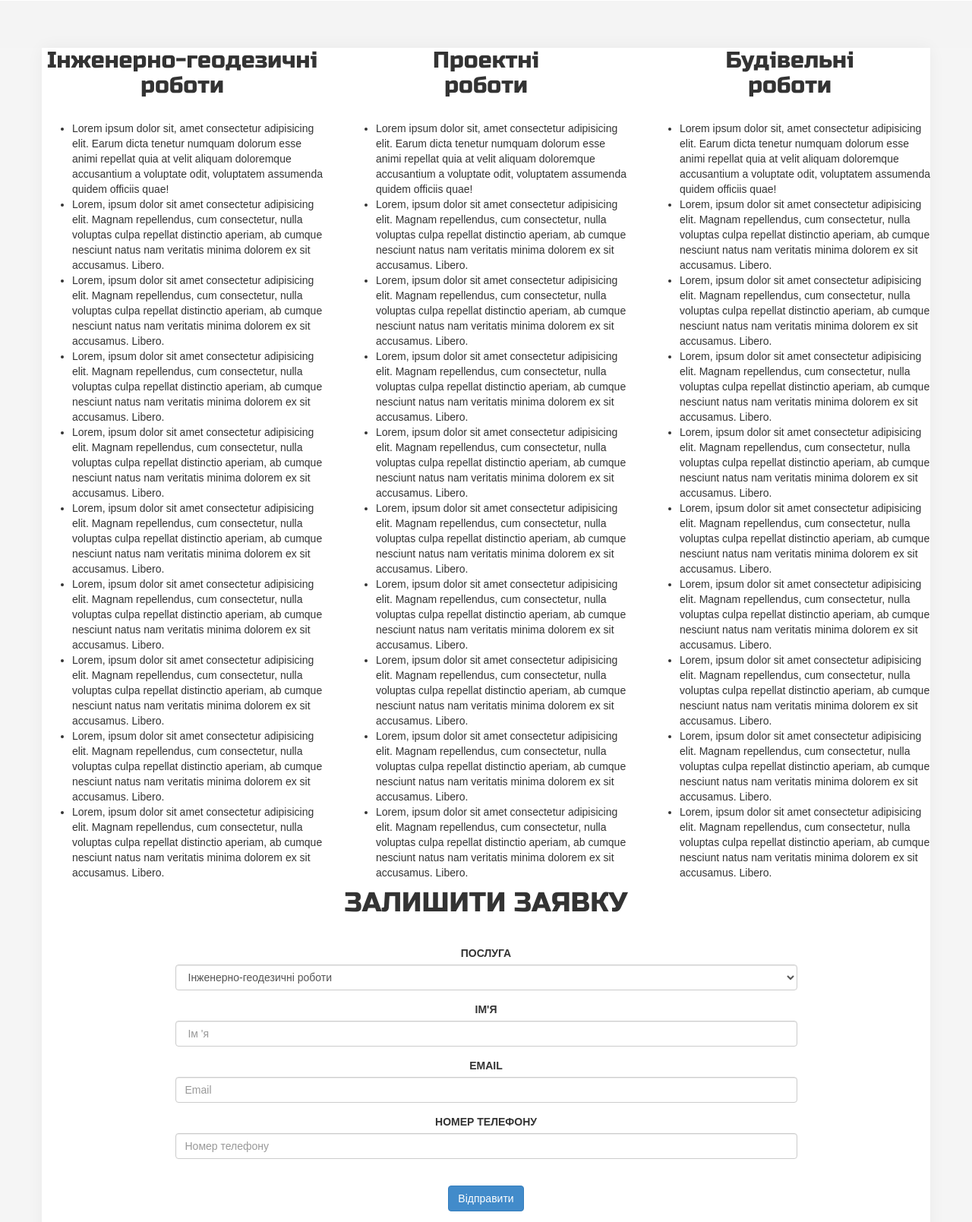
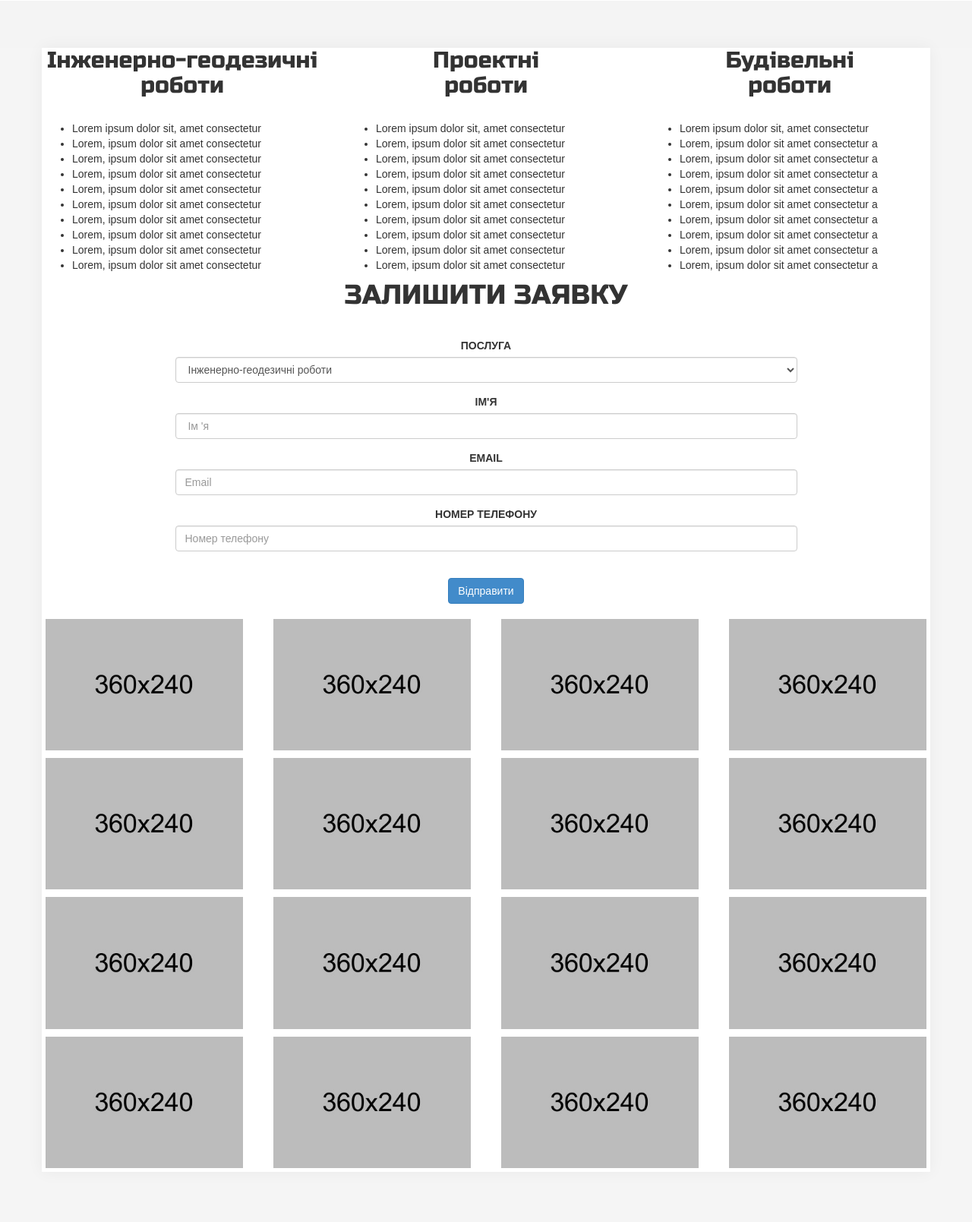
Before and after one commit to igorprots/landing-fop-ivanyuk, a PHP site: page / in a window 1280 px wide. Shown: the part 799-2408 px from the top of the page at 76% size. Run offline with PHP 8.4, Linux system fonts and the light colour scheme; some libraries are stand-ins or nearby versions.

Commit message:
Fix service-list

```diff
--- a/css/main.css
+++ b/css/main.css
@@ -469,6 +469,9 @@ footer {
     header {
         margin: 0;
     }
+    .header {
+        margin-top: -15px;
+    }
     .navbar {
         min-height: 78vh;
         background: url(/img/bg/header-bg.jpg) no-repeat;
@@ -493,6 +496,9 @@ footer {
 }
 
 @media (min-width: 302px) and (max-width:480px) {
+    .header {
+        margin-top: -15px;
+    }
     .contacts-footer {
         display: flex;
         flex-direction: column;
--- a/index.html
+++ b/index.html
@@ -26,7 +26,7 @@
 
 <body>
     <header>
-        <div class="row ">
+        <div class="row header">
             <div class="navbar">
                 <div class="navbar-header">
                     <button class="navbar-toggle collapsed" data-target=".navbar-collapse" data-toggle="collapse" type="button"><span class="sr-only">Toggle navigation</span>
@@ -80,67 +80,57 @@
                         <h2 class=" text-center text-uppercase ">Iнженерно-геодезичнi роботи
                         </h2>
                         <ul>
-                            <li>Lorem ipsum dolor sit, amet consectetur adipisicing elit. Earum dicta tenetur numquam dolorum esse animi repellat quia at velit aliquam doloremque accusantium a voluptate odit, voluptatem assumenda quidem officiis quae!
-                            </li>
-                            <li>Lorem, ipsum dolor sit amet consectetur adipisicing elit. Magnam repellendus, cum consectetur, nulla voluptas culpa repellat distinctio aperiam, ab cumque nesciunt natus nam veritatis minima dolorem ex sit accusamus. Libero.
-                            </li>
-                            <li>Lorem, ipsum dolor sit amet consectetur adipisicing elit. Magnam repellendus, cum consectetur, nulla voluptas culpa repellat distinctio aperiam, ab cumque nesciunt natus nam veritatis minima dolorem ex sit accusamus. Libero.
-                            </li>
-                            <li>Lorem, ipsum dolor sit amet consectetur adipisicing elit. Magnam repellendus, cum consectetur, nulla voluptas culpa repellat distinctio aperiam, ab cumque nesciunt natus nam veritatis minima dolorem ex sit accusamus. Libero.
-                            </li>
-                            <li>Lorem, ipsum dolor sit amet consectetur adipisicing elit. Magnam repellendus, cum consectetur, nulla voluptas culpa repellat distinctio aperiam, ab cumque nesciunt natus nam veritatis minima dolorem ex sit accusamus. Libero.
-                            </li>
-                            <li>Lorem, ipsum dolor sit amet consectetur adipisicing elit. Magnam repellendus, cum consectetur, nulla voluptas culpa repellat distinctio aperiam, ab cumque nesciunt natus nam veritatis minima dolorem ex sit accusamus. Libero.
-                            </li>
-                            <li>Lorem, ipsum dolor sit amet consectetur adipisicing elit. Magnam repellendus, cum consectetur, nulla voluptas culpa repellat distinctio aperiam, ab cumque nesciunt natus nam veritatis minima dolorem ex sit accusamus. Libero.
-                            </li>
-                            <li>Lorem, ipsum dolor sit amet consectetur adipisicing elit. Magnam repellendus, cum consectetur, nulla voluptas culpa repellat distinctio aperiam, ab cumque nesciunt natus nam veritatis minima dolorem ex sit accusamus. Libero.
-                            </li>
-                            <li>Lorem, ipsum dolor sit amet consectetur adipisicing elit. Magnam repellendus, cum consectetur, nulla voluptas culpa repellat distinctio aperiam, ab cumque nesciunt natus nam veritatis minima dolorem ex sit accusamus. Libero.
-                            </li>
-                            <li>Lorem, ipsum dolor sit amet consectetur adipisicing elit. Magnam repellendus, cum consectetur, nulla voluptas culpa repellat distinctio aperiam, ab cumque nesciunt natus nam veritatis minima dolorem ex sit accusamus. Libero.
-                            </li>
+                            <li>Lorem ipsum dolor sit, amet consectetur </li>
+                            <li>Lorem, ipsum dolor sit amet consectetur </li>
+                            <li>Lorem, ipsum dolor sit amet consectetur </li>
+                            <li>Lorem, ipsum dolor sit amet consectetur </li>
+                            <li>Lorem, ipsum dolor sit amet consectetur </li>
+                            <li>Lorem, ipsum dolor sit amet consectetur </li>
+                            <li>Lorem, ipsum dolor sit amet consectetur </li>
+                            <li>Lorem, ipsum dolor sit amet consectetur </li>
+                            <li>Lorem, ipsum dolor sit amet consectetur </li>
+                            <li>Lorem, ipsum dolor sit amet consectetur </li>
                         </ul>
                     </div>
                     <div class="col-lg-4 mr-auto">
                         <h2 class=" text-center text-uppercase ">Проектнi <br>роботи
                         </h2>
                         <ul>
-                            <li>Lorem ipsum dolor sit, amet consectetur adipisicing elit. Earum dicta tenetur numquam dolorum esse animi repellat quia at velit aliquam doloremque accusantium a voluptate odit, voluptatem assumenda quidem officiis quae!</li>
-                            <li>Lorem, ipsum dolor sit amet consectetur adipisicing elit. Magnam repellendus, cum consectetur, nulla voluptas culpa repellat distinctio aperiam, ab cumque nesciunt natus nam veritatis minima dolorem ex sit accusamus. Libero.</li>
-                            <li>Lorem, ipsum dolor sit amet consectetur adipisicing elit. Magnam repellendus, cum consectetur, nulla voluptas culpa repellat distinctio aperiam, ab cumque nesciunt natus nam veritatis minima dolorem ex sit accusamus. Libero.</li>
-                            <li>Lorem, ipsum dolor sit amet consectetur adipisicing elit. Magnam repellendus, cum consectetur, nulla voluptas culpa repellat distinctio aperiam, ab cumque nesciunt natus nam veritatis minima dolorem ex sit accusamus. Libero.</li>
-                            <li>Lorem, ipsum dolor sit amet consectetur adipisicing elit. Magnam repellendus, cum consectetur, nulla voluptas culpa repellat distinctio aperiam, ab cumque nesciunt natus nam veritatis minima dolorem ex sit accusamus. Libero.</li>
-                            <li>Lorem, ipsum dolor sit amet consectetur adipisicing elit. Magnam repellendus, cum consectetur, nulla voluptas culpa repellat distinctio aperiam, ab cumque nesciunt natus nam veritatis minima dolorem ex sit accusamus. Libero.</li>
-                            <li>Lorem, ipsum dolor sit amet consectetur adipisicing elit. Magnam repellendus, cum consectetur, nulla voluptas culpa repellat distinctio aperiam, ab cumque nesciunt natus nam veritatis minima dolorem ex sit accusamus. Libero.</li>
-                            <li>Lorem, ipsum dolor sit amet consectetur adipisicing elit. Magnam repellendus, cum consectetur, nulla voluptas culpa repellat distinctio aperiam, ab cumque nesciunt natus nam veritatis minima dolorem ex sit accusamus. Libero.</li>
-                            <li>Lorem, ipsum dolor sit amet consectetur adipisicing elit. Magnam repellendus, cum consectetur, nulla voluptas culpa repellat distinctio aperiam, ab cumque nesciunt natus nam veritatis minima dolorem ex sit accusamus. Libero.</li>
-                            <li>Lorem, ipsum dolor sit amet consectetur adipisicing elit. Magnam repellendus, cum consectetur, nulla voluptas culpa repellat distinctio aperiam, ab cumque nesciunt natus nam veritatis minima dolorem ex sit accusamus. Libero.</li>
+                            <li>Lorem ipsum dolor sit, amet consectetur </li>
+                            <li>Lorem, ipsum dolor sit amet consectetur </li>
+                            <li>Lorem, ipsum dolor sit amet consectetur </li>
+                            <li>Lorem, ipsum dolor sit amet consectetur </li>
+                            <li>Lorem, ipsum dolor sit amet consectetur </li>
+                            <li>Lorem, ipsum dolor sit amet consectetur </li>
+                            <li>Lorem, ipsum dolor sit amet consectetur </li>
+                            <li>Lorem, ipsum dolor sit amet consectetur </li>
+                            <li>Lorem, ipsum dolor sit amet consectetur </li>
+                            <li>Lorem, ipsum dolor sit amet consectetur </li>
                         </ul>
                     </div>
                     <div class="col-lg-4 mr-auto">
                         <h2 class=" text-center text-uppercase ">Будiвельнi <br>роботи
                         </h2>
                         <ul>
-                            <li>Lorem ipsum dolor sit, amet consectetur adipisicing elit. Earum dicta tenetur numquam dolorum esse animi repellat quia at velit aliquam doloremque accusantium a voluptate odit, voluptatem assumenda quidem officiis quae!
+                            <li>Lorem ipsum dolor sit, amet consectetur
                             </li>
-                            <li>Lorem, ipsum dolor sit amet consectetur adipisicing elit. Magnam repellendus, cum consectetur, nulla voluptas culpa repellat distinctio aperiam, ab cumque nesciunt natus nam veritatis minima dolorem ex sit accusamus. Libero.
+                            <li>Lorem, ipsum dolor sit amet consectetur a
                             </li>
-                            <li>Lorem, ipsum dolor sit amet consectetur adipisicing elit. Magnam repellendus, cum consectetur, nulla voluptas culpa repellat distinctio aperiam, ab cumque nesciunt natus nam veritatis minima dolorem ex sit accusamus. Libero.
+                            <li>Lorem, ipsum dolor sit amet consectetur a
                             </li>
-                            <li>Lorem, ipsum dolor sit amet consectetur adipisicing elit. Magnam repellendus, cum consectetur, nulla voluptas culpa repellat distinctio aperiam, ab cumque nesciunt natus nam veritatis minima dolorem ex sit accusamus. Libero.
+                            <li>Lorem, ipsum dolor sit amet consectetur a
                             </li>
-                            <li>Lorem, ipsum dolor sit amet consectetur adipisicing elit. Magnam repellendus, cum consectetur, nulla voluptas culpa repellat distinctio aperiam, ab cumque nesciunt natus nam veritatis minima dolorem ex sit accusamus. Libero.
+                            <li>Lorem, ipsum dolor sit amet consectetur a
                             </li>
-                            <li>Lorem, ipsum dolor sit amet consectetur adipisicing elit. Magnam repellendus, cum consectetur, nulla voluptas culpa repellat distinctio aperiam, ab cumque nesciunt natus nam veritatis minima dolorem ex sit accusamus. Libero.
+                            <li>Lorem, ipsum dolor sit amet consectetur a
                             </li>
-                            <li>Lorem, ipsum dolor sit amet consectetur adipisicing elit. Magnam repellendus, cum consectetur, nulla voluptas culpa repellat distinctio aperiam, ab cumque nesciunt natus nam veritatis minima dolorem ex sit accusamus. Libero.
+                            <li>Lorem, ipsum dolor sit amet consectetur a
                             </li>
-                            <li>Lorem, ipsum dolor sit amet consectetur adipisicing elit. Magnam repellendus, cum consectetur, nulla voluptas culpa repellat distinctio aperiam, ab cumque nesciunt natus nam veritatis minima dolorem ex sit accusamus. Libero.
+                            <li>Lorem, ipsum dolor sit amet consectetur a
                             </li>
-                            <li>Lorem, ipsum dolor sit amet consectetur adipisicing elit. Magnam repellendus, cum consectetur, nulla voluptas culpa repellat distinctio aperiam, ab cumque nesciunt natus nam veritatis minima dolorem ex sit accusamus. Libero.
+                            <li>Lorem, ipsum dolor sit amet consectetur a
                             </li>
-                            <li>Lorem, ipsum dolor sit amet consectetur adipisicing elit. Magnam repellendus, cum consectetur, nulla voluptas culpa repellat distinctio aperiam, ab cumque nesciunt natus nam veritatis minima dolorem ex sit accusamus. Libero.
+                            <li>Lorem, ipsum dolor sit amet consectetur a
                             </li>
                         </ul>
                     </div>
```
